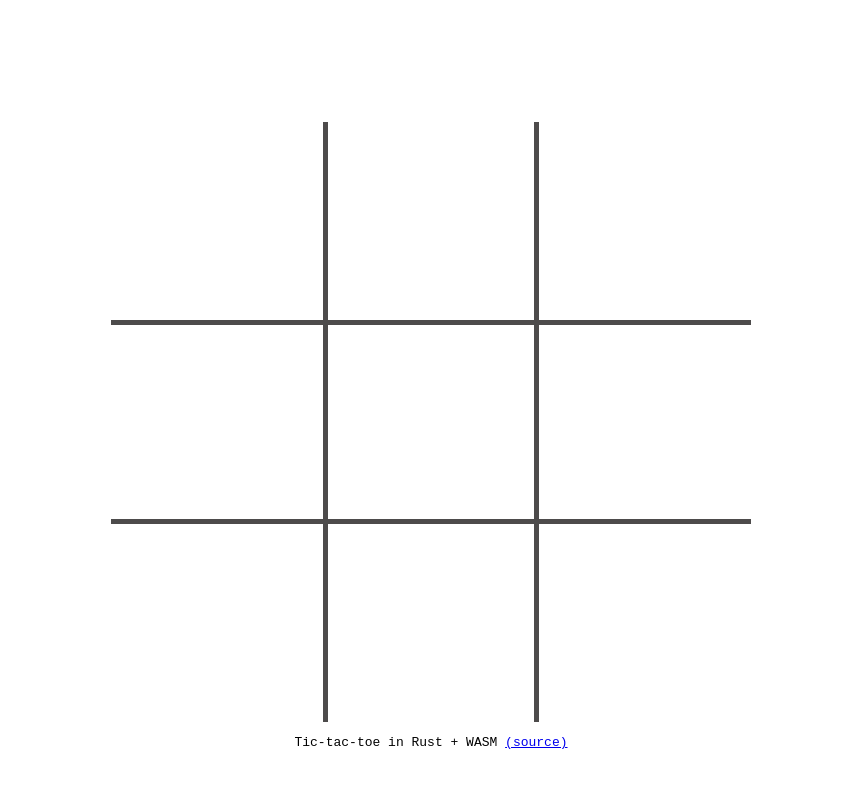
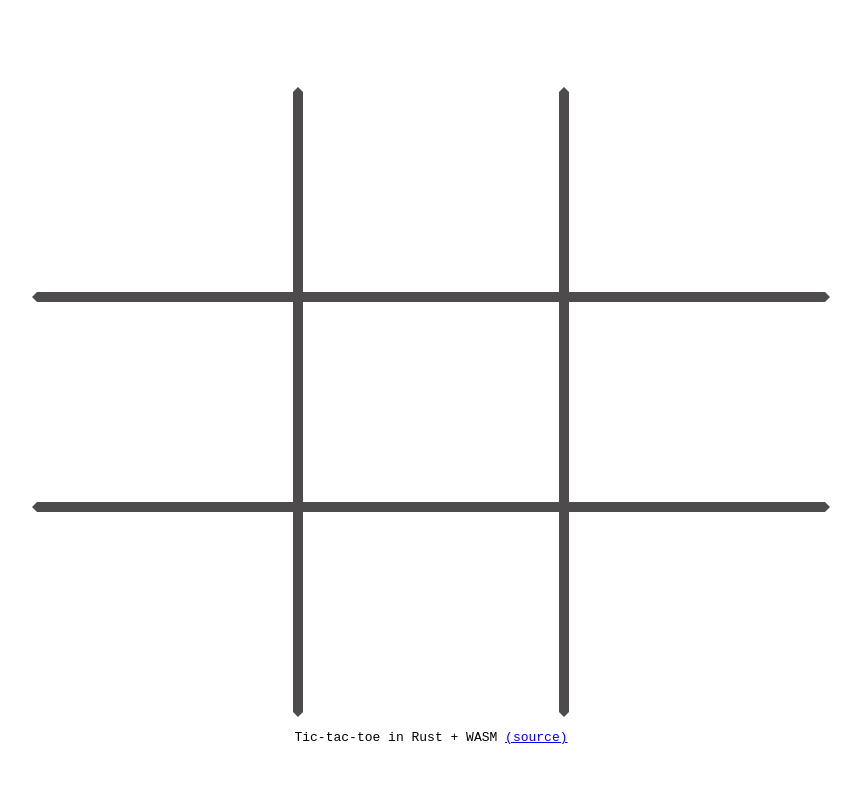
Before and after one commit to sl4m/wasm-ttt-rs, a website built with webpack: page www/index.html in a window 1280 px wide. Shown: the whole page, without its empty margins (217-1078 px from the left). Built offline with nearby package versions, Linux system fonts and the light colour scheme; what wasm-ttt-rs would draw is missing.

Commit message:
fixes random resizing of cells

```diff
--- a/www/index.html
+++ b/www/index.html
@@ -11,23 +11,17 @@
       <span id="message"></span>
       <a href=""> Play again</a>
     </div>
-    <table id="board">
-      <tr>
-        <td data-pos="0" class="cell">⠀</td>
-        <td data-pos="1" class="cell">⠀</td>
-        <td data-pos="2" class="cell">⠀</td>
-      </tr>
-      <tr>
-        <td data-pos="3" class="cell">⠀</td>
-        <td data-pos="4" class="cell">⠀</td>
-        <td data-pos="5" class="cell">⠀</td>
-      </tr>
-      <tr>
-        <td data-pos="6" class="cell">⠀</td>
-        <td data-pos="7" class="cell">⠀</td>
-        <td data-pos="8" class="cell">⠀</td>
-      </tr>
-    </table>
+    <div id="board">
+      <div data-pos="0" class="cell"> </div>
+      <div data-pos="1" class="cell"> </div>
+      <div data-pos="2" class="cell"> </div>
+      <div data-pos="3" class="cell"> </div>
+      <div data-pos="4" class="cell"> </div>
+      <div data-pos="5" class="cell"> </div>
+      <div data-pos="6" class="cell"> </div>
+      <div data-pos="7" class="cell"> </div>
+      <div data-pos="8" class="cell"> </div>
+    </div>
     <span id="blurb">Tic-tac-toe in Rust + WASM <a href="https://github.com/sl4m/wasm-ttt-rs/">(source)</a></span>
     <script src="./bootstrap.js"></script>
   </body>
--- a/www/main.css
+++ b/www/main.css
@@ -1,13 +1,10 @@
 body {
-  align-items: center;
   display: flex;
   flex-direction: column;
-  height: 100%;
+  align-items: center;
   justify-content: center;
-  left: 0;
-  position: absolute;
-  top: 0;
-  width: 100%;
+  height: 95vh;
+  width: 100vw;
 }
 
 #blurb {
@@ -17,41 +14,38 @@ body {
 }
 
 #board {
-  border-collapse: collapse;
-  height: 75%;
-  width: 50%;
-}
-
-#board tr:nth-of-type(3) td {
-  border-bottom-color: transparent;
+  display: grid;
+  grid-template-columns: auto auto auto;
+  grid-template-rows: auto auto auto;
 }
 
 .cell {
+  display: flex;
+  align-items: center;
+  justify-content: center;
+  height: 25vh;
+  width: 20vw;
   border: 5px solid #4D4B4B;
   color: #4D4B4B;
   cursor: pointer;
   font-family: monospace;
   font-size: 5em;
   text-align: center;
-  vertical-align: middle;
 }
 
-.cell::after {
-  content: "";
-  margin-top: 100%;
+.cell:nth-child(n+7) {
+  border-bottom-color: transparent;
 }
 
-.cell:first-of-type {
+.cell:nth-child(3n+1) {
   border-left-color: transparent;
-  border-top-color: transparent;
 }
 
-.cell:nth-of-type(2) {
-  border-top-color: transparent;
+.cell:nth-child(3n+3) {
+  border-right-color: transparent;
 }
 
-.cell:nth-of-type(3) {
-  border-right-color: transparent;
+.cell:nth-child(-n+3) {
   border-top-color: transparent;
 }
 
```
